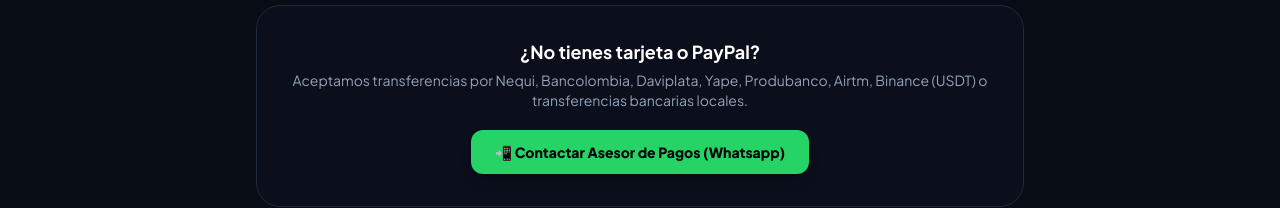
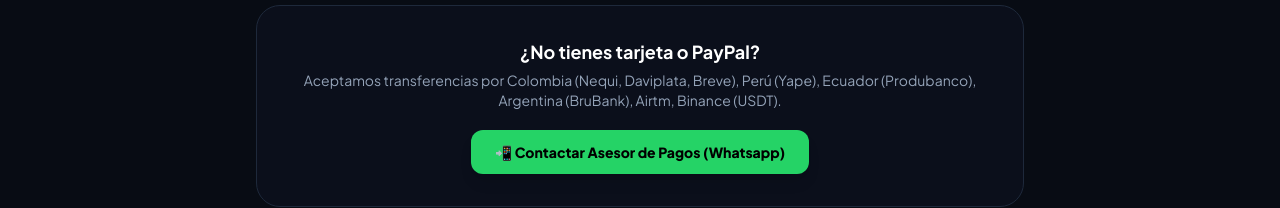
Before and after one commit to jnpotencialhumano-hub/jncrm-landing, a plain HTML site: page index.html in a window 1280 px wide. Shown: the part 5876-6084 px from the top of the page. Drawn offline with nearby package versions, Linux system fonts and the light colour scheme.

Commit message:
Update index.html

```diff
--- a/index.html
+++ b/index.html
@@ -377,7 +377,7 @@
       <div class="mt-16 text-center bg-brand-card/40 border border-brand-border rounded-3xl p-8 max-w-3xl mx-auto">
         <h4 class="text-lg font-bold text-white">¿No tienes tarjeta o PayPal?</h4>
         <p class="text-slate-400 text-sm mt-1">
-          Aceptamos transferencias por Nequi, Bancolombia, Daviplata, Yape, Produbanco, Airtm, Binance (USDT) o transferencias bancarias locales.
+          Aceptamos transferencias por Colombia (Nequi, Daviplata, Breve), Perú (Yape), Ecuador (Produbanco), Argentina (BruBank), Airtm, Binance (USDT).
         </p>
         <a href="https://wa.me/573214120734?text=Hola,%20deseo%20pagar%20mi%20plan%20de%20JN%20CRM%20por%20transferencia%20manual" target="_blank" class="mt-5 inline-flex items-center gap-2 bg-brand-wa hover:bg-emerald-500 text-black font-extrabold px-6 py-3 rounded-xl transition-all shadow-lg text-sm">
           <span>📲 Contactar Asesor de Pagos (Whatsapp)</span>
```
